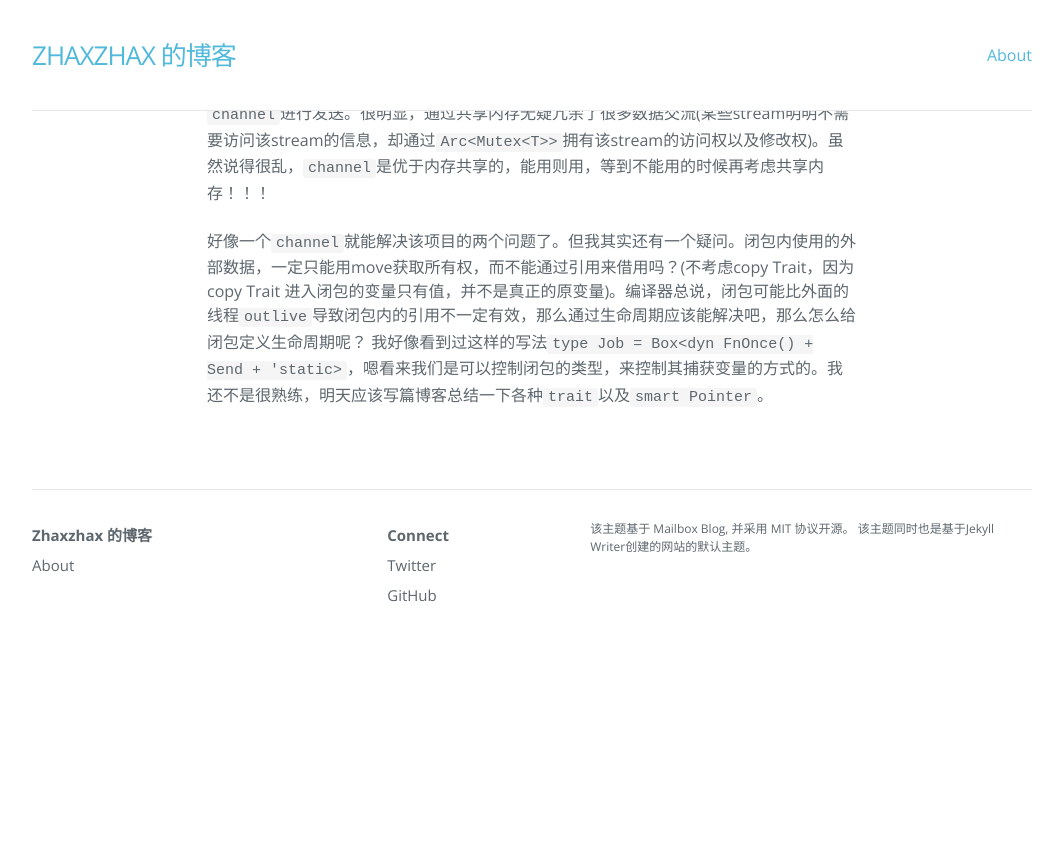
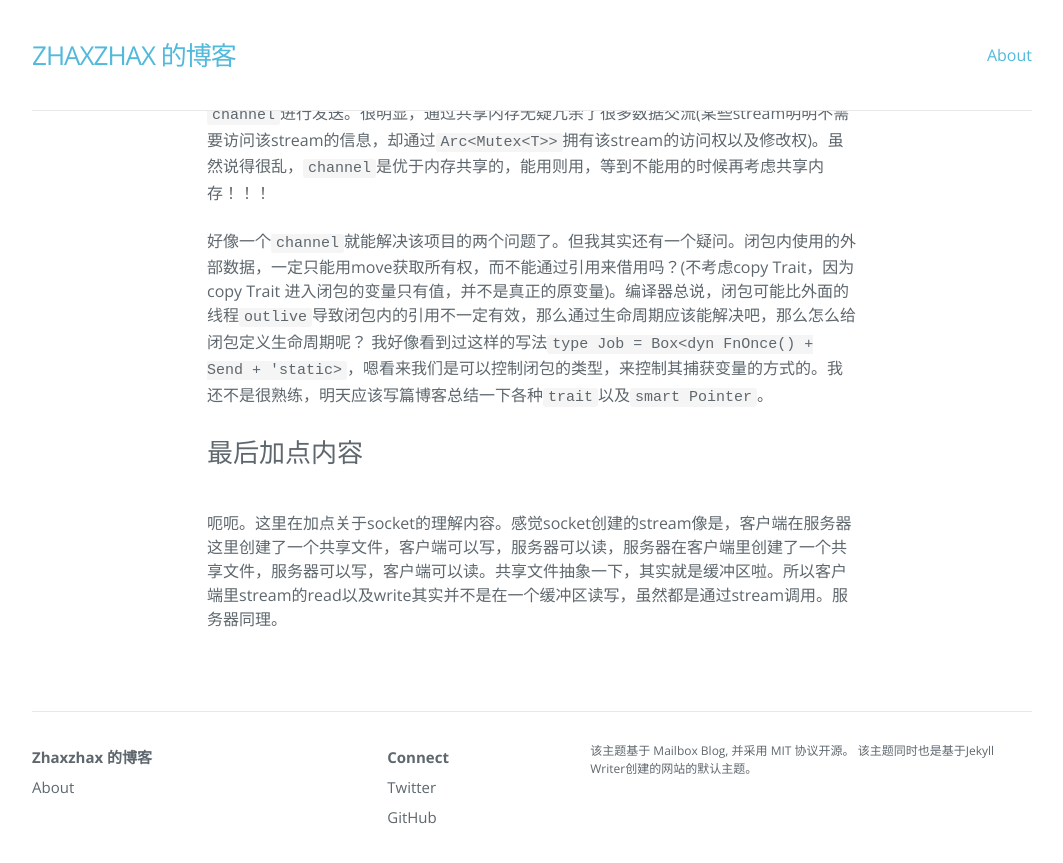
Before and after one commit to zhaxzhax/zhaxzhax.github.io, a Jekyll site: the page built from _posts/2020-06-06-记socket-chat的开发历程.markdown, in a window 1280 px wide and 900 px high, scrolled down 1627 px. Shown: the top 863 px of the window, without its empty margins (108-1171 px from the left). Built offline with Jekyll 4.4.1, drawn with Linux system fonts in a browser that asks for light colours; nearby versions of some CDN libraries; before the commit the page ends 2305 px from its top, so only the background shows below that.

Commit message:
undate blog about socket-chat

```diff
--- a/_posts/2020-06-06-记socket-chat的开发历程.markdown
+++ b/_posts/2020-06-06-记socket-chat的开发历程.markdown
@@ -33,3 +33,6 @@ categories:
 
 好像一个`channel`就能解决该项目的两个问题了。但我其实还有一个疑问。闭包内使用的外部数据，一定只能用move获取所有权，而不能通过引用来借用吗？(不考虑copy Trait，因为copy Trait 进入闭包的变量只有值，并不是真正的原变量)。编译器总说，闭包可能比外面的线程`outlive`导致闭包内的引用不一定有效，那么通过生命周期应该能解决吧，那么怎么给闭包定义生命周期呢？
 我好像看到过这样的写法`type Job = Box<dyn FnOnce() + Send + 'static>`，嗯看来我们是可以控制闭包的类型，来控制其捕获变量的方式的。我还不是很熟练，明天应该写篇博客总结一下各种`trait`以及`smart Pointer`。
+
+### 最后加点内容
+呃呃。这里在加点关于socket的理解内容。感觉socket创建的stream像是，客户端在服务器这里创建了一个共享文件，客户端可以写，服务器可以读，服务器在客户端里创建了一个共享文件，服务器可以写，客户端可以读。共享文件抽象一下，其实就是缓冲区啦。所以客户端里stream的read以及write其实并不是在一个缓冲区读写，虽然都是通过stream调用。服务器同理。
```
